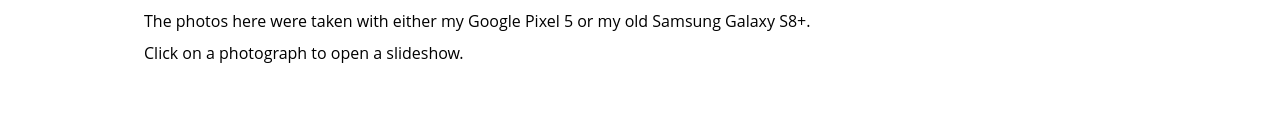
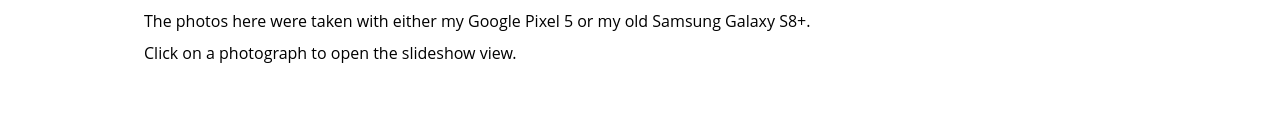
Before and after one commit to nosretepea/site, a Gatsby site: page /photos in a window 1280 px wide. Shown: the part 155-282 px from the top of the page. Built offline with nearby package versions, Linux system fonts and the light colour scheme; Gatsby itself is replaced by a stand-in of ours.

Commit message:
Changed wording again

```diff
--- a/src/pages/photos.tsx
+++ b/src/pages/photos.tsx
@@ -47,7 +47,7 @@
                 The photos here were taken with either my Google Pixel 5 or my old Samsung Galaxy S8+.
               </p>
               <p>
-                Click on a photograph to open a slideshow.
+                Click on a photograph to open the slideshow view.
               </p>
               <div className="grid grid-cols-1 sm:grid-cols-2 xl:grid-cols-4 md:gap-2">
                 {data.allFile.edges.map((edge: { node: { childImageSharp: { gatsbyImageData: IGatsbyImageData; }; }; }, index: number) => (
```
